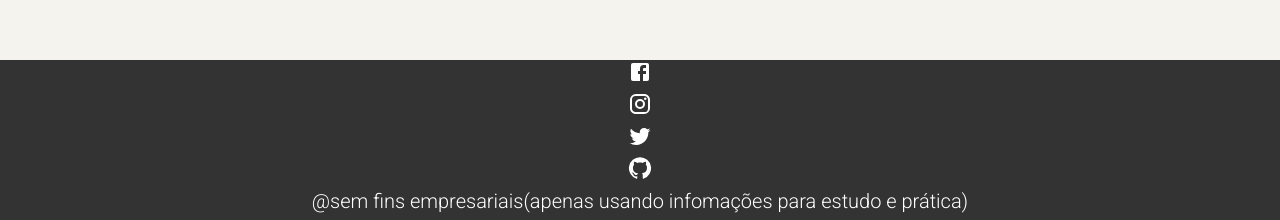
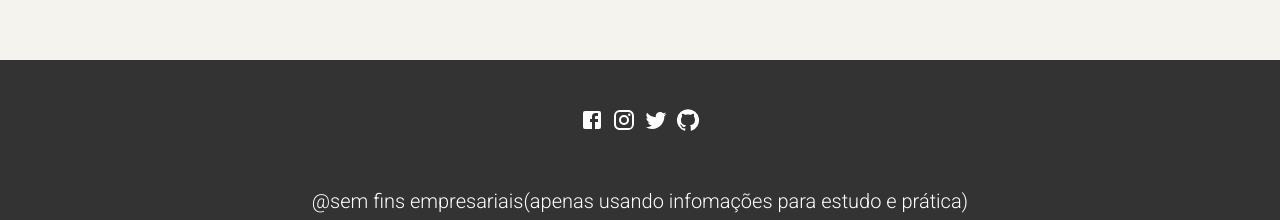
Before and after one commit to EduardoHenriGC/volarantNews, a React (Vite) app in the folder my-react-app/: page /pro in a window 1280 px wide. Shown: the part 1766-1986 px from the top of the page. Built offline with nearby package versions, Linux system fonts and the light colour scheme.

Commit message:
update 03/09

```diff
--- a/my-react-app/src/components/footer/index.jsx
+++ b/my-react-app/src/components/footer/index.jsx
@@ -9,14 +9,14 @@ const footer = () => {
   return (
     <Footercss>
       <footer>
-        <ul>
+        <ul className="lista-footer">
           <FacebookIcon className="lista" />
           <InstagramIcon className="lista" />
           <TwitterIcon className="lista" />
           <GitHubIcon className="lista" />
         </ul>
         <br />
-        <span>
+        <span className="footer-span">
           @sem fins empresariais(apenas usando infomações para estudo e prática)
         </span>
       </footer>
--- a/my-react-app/src/components/footer/styles.js
+++ b/my-react-app/src/components/footer/styles.js
@@ -1,20 +1,20 @@
 import styled from "styled-components";
 
 export const Footercss = styled.div`
-  background-color: #333;
-  padding: 10px;
-  margin-top: 150px;
-
-  ul {
+  footer {
+    background-color: #333;
+    padding: 10px;
+    margin-top: 150px;
+  }
+  .lista-footer {
     display: flex;
     flex-direction: row;
-
     align-items: center;
     justify-content: center;
     color: #fff;
     height: 100px;
   }
-  span {
+  .footer-span {
     display: flex;
     justify-content: center;
     align-items: center;
@@ -24,11 +24,13 @@ export const Footercss = styled.div`
   .lista {
     margin: 4px;
   }
-  span {
+  .footer-span {
     font-size: 20px;
     margin-bottom: 50px;
   }
   @media (max-width: 768px) {
-    margin-top: 30px;
+    footer {
+      margin-top: 30px;
+    }
   }
 `;
```
